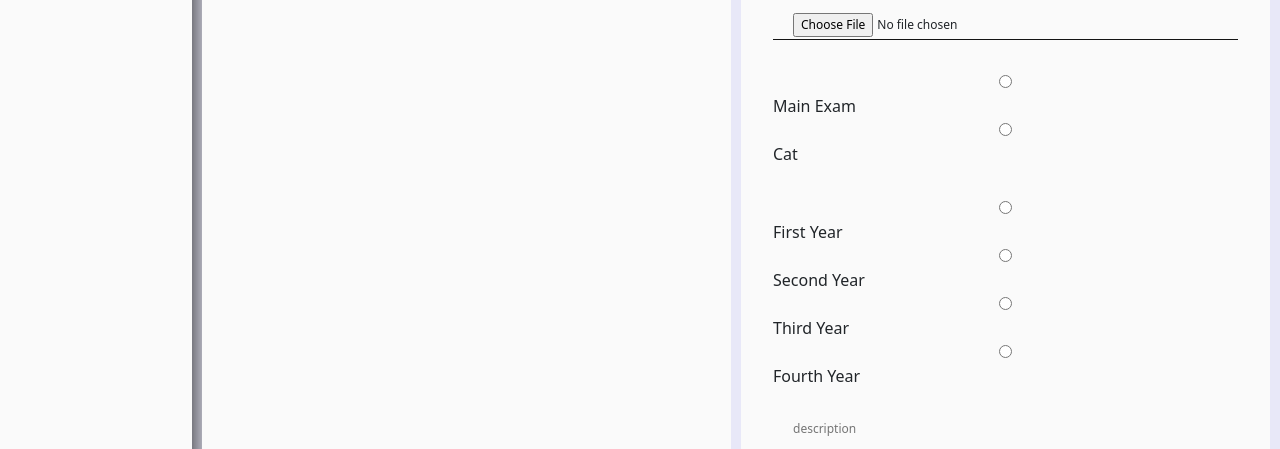
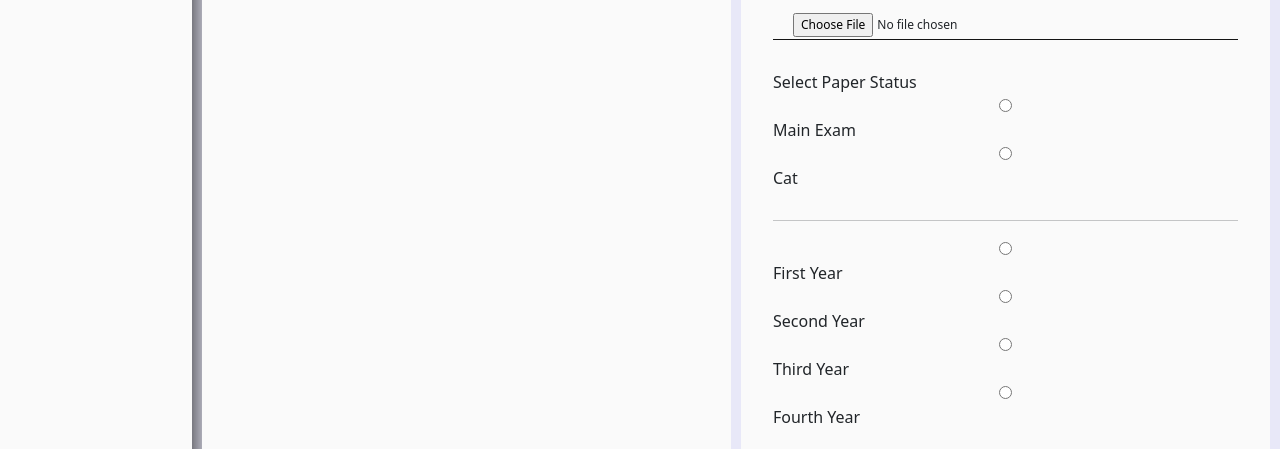
Before and after one commit to johnkatua/Tuk-Past-Paper-Repo, a React (Vite) app: page /admin-papers in a window 1280 px wide. Shown: the part 253-702 px from the top of the page. Built offline with nearby package versions, Linux system fonts and the light colour scheme; no server answers.

Commit message:
added a header to select paper status

```diff
--- a/src/pages/Admin/Paper/PaperDetails.jsx
+++ b/src/pages/Admin/Paper/PaperDetails.jsx
@@ -5,11 +5,11 @@ const PaperDetails = () => {
   const [item, setItem] = useState({
     name: "",
     academicYear: "",
-    status: '',
-    year: '',
-    file: '',
-    courseId: '',
-    faculty: ''
+    status: "",
+    year: "",
+    file: "",
+    courseId: "",
+    faculty: "",
   });
 
   const handleChange = (e) => {
@@ -42,25 +42,29 @@ const PaperDetails = () => {
           onChange={handleChange}
         />
       </div>
-       <div className="form--container__group">
+      <div className="form--container__group">
         <label>File</label>
-        <input
-          type="file"
-          value={item.academicYear}
-          onChange={handleChange}
-        />
+        <input type="file" value={item.academicYear} onChange={handleChange} />
       </div>
       <div className="form--container__group">
+        <div>Select Paper Status</div>
         <div>
-          <input type="radio" value="mainExam" name="status" />Main Exam
-        <input type="radio" value="cat" name="status" />Cat
+          <input type="radio" value="mainExam" name="status" />
+          Main Exam
+          <input type="radio" value="cat" name="status" />
+          Cat
         </div>
       </div>
-       <div className="form--container__group">
-        <input type="radio" value="firstYear" name="year" />First Year
-        <input type="radio" value="secondYear" name="year" />Second Year
-        <input type="radio" value="thirdYear" name="year" />Third Year
-        <input type="radio" value="fourthYear" name="year" />Fourth Year
+      <hr />
+      <div className="form--container__group">
+        <input type="radio" value="firstYear" name="year" />
+        First Year
+        <input type="radio" value="secondYear" name="year" />
+        Second Year
+        <input type="radio" value="thirdYear" name="year" />
+        Third Year
+        <input type="radio" value="fourthYear" name="year" />
+        Fourth Year
       </div>
       <div className="form--container__group">
         <label>Description</label>
```
